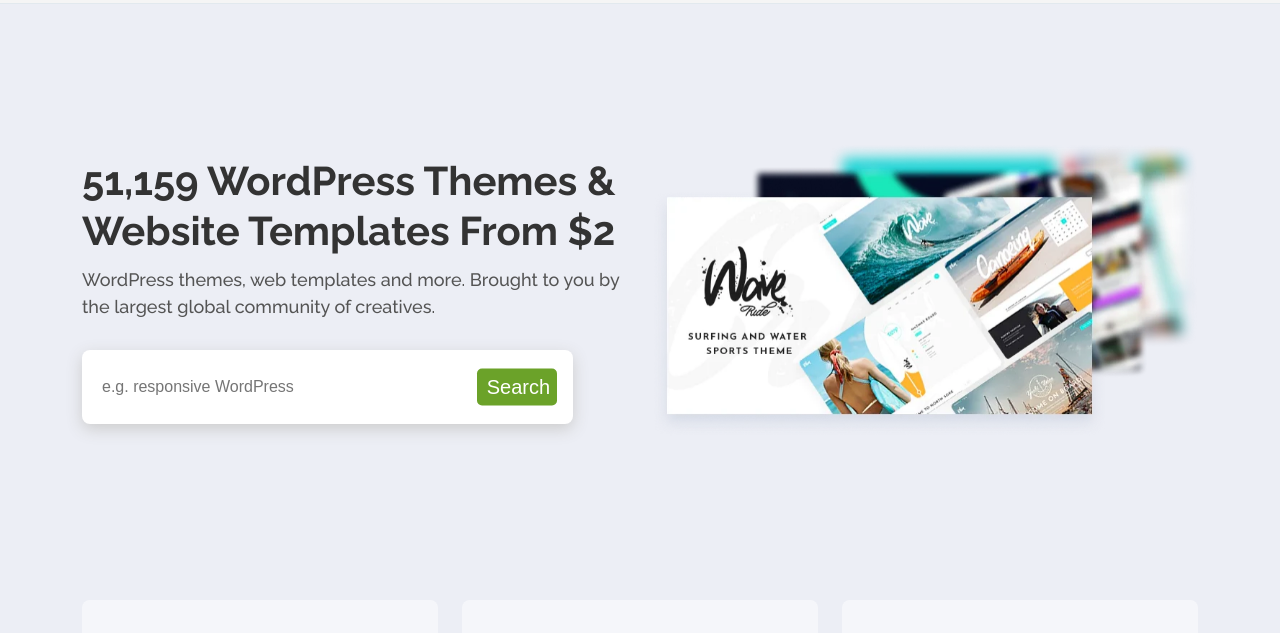
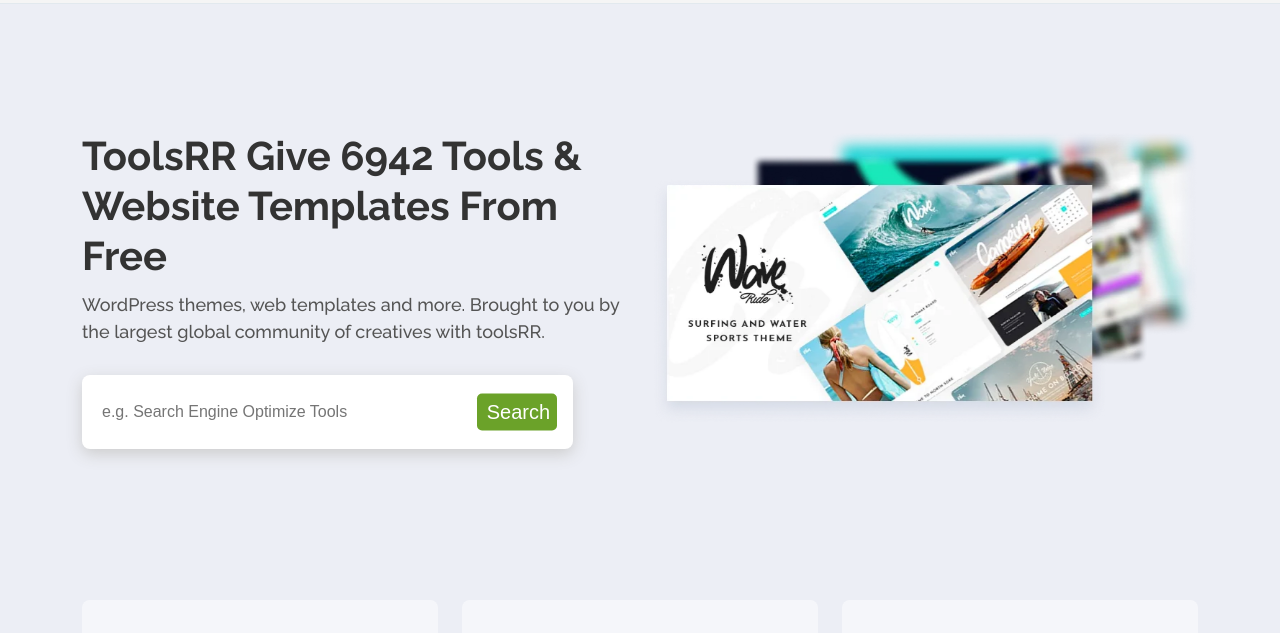
Before and after one commit to deshiserver/toolsrr, a plain HTML site: page index.html in a window 1280 px wide. Shown: the part 100-733 px from the top of the page. Drawn offline with nearby package versions, Linux system fonts and the light colour scheme; a script that the page names is missing.

Commit message:
Content Changed

```diff
--- a/index.html
+++ b/index.html
@@ -418,13 +418,13 @@
     <div class="container">
       <div class="row">
         <div class="col-lg-6 pt-5 pt-lg-0 order-2 order-lg-1 d-flex flex-column justify-content-center">
-          <h1>51,159 WordPress Themes & Website Templates From $2</h1>
-          <h2>WordPress themes, web templates and more. Brought to you by the largest global community of creatives.
+          <h1>ToolsRR Give 6942 Tools & Website Templates From Free</h1>
+          <h2>WordPress themes, web templates and more. Brought to you by the largest global community of creatives with toolsRR.
           </h2>
           <div class="d-flex">
             <form role="search" method="get" action="/search" style="width: 90%;">
               <div class="top_search_content" data-test-selector="autosuggest">
-                <input class="top_search_input" placeholder="e.g. responsive WordPress" autocomplete="off" type="search"
+                <input class="top_search_input" placeholder="e.g. Search Engine Optimize Tools" autocomplete="off" type="search"
                   aria-label="search" name="term" value="" style="border-radius: 8px;">
                 <button class="top_search_btn top_search_overflow">
                   <svg fill="currentColor" preserveAspectRatio="xMidYMid meet" height="1em" width="1em"
```
